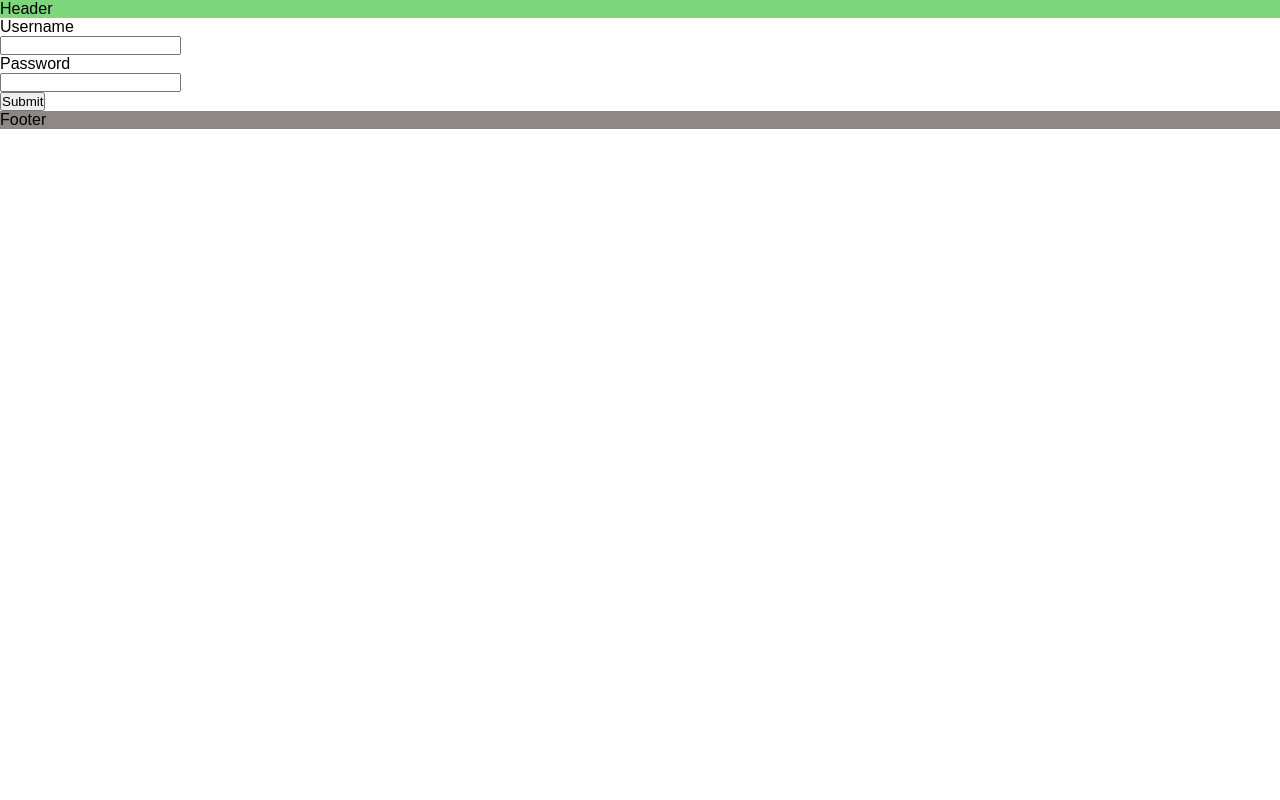
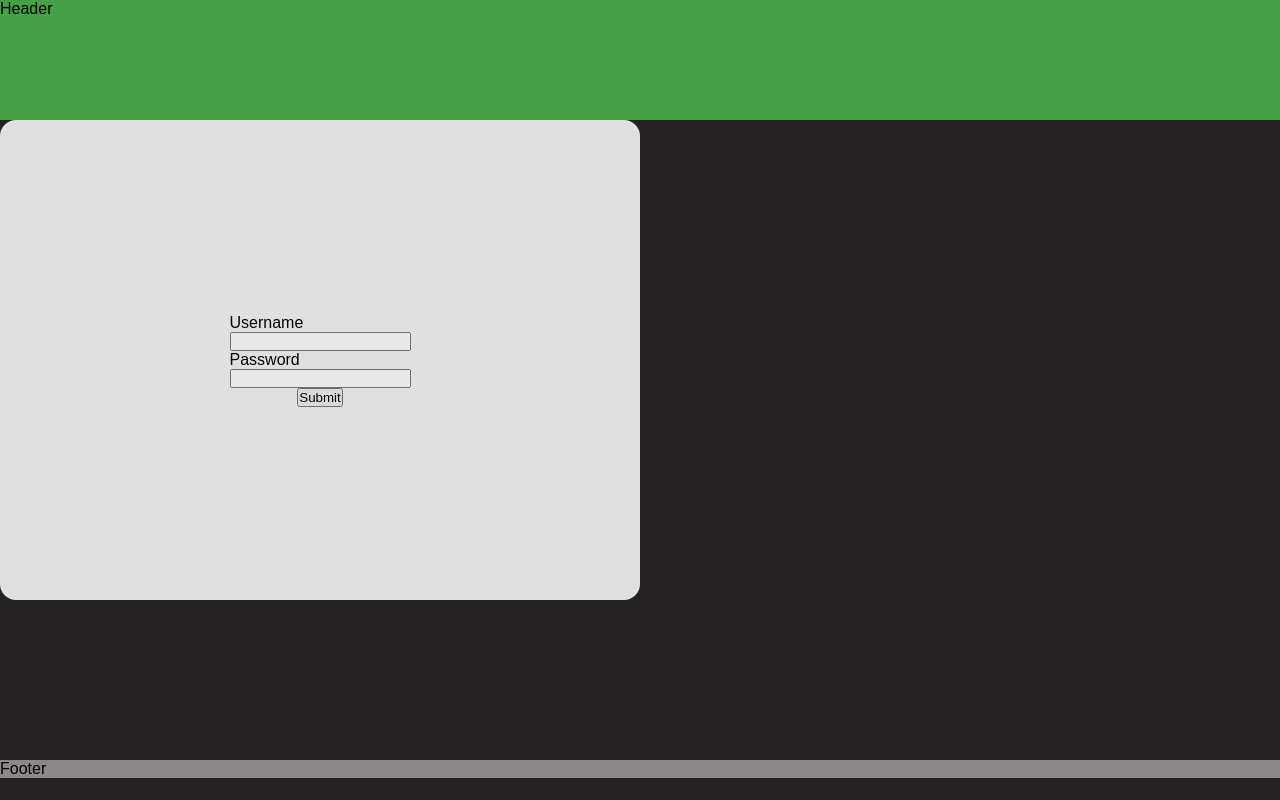
Before and after one commit to Manuelmoranrod/huelladecarbono, a React (Create React App) app in the folder huella-carbono/: page /login in a window 1280 px wide. Built offline with nearby package versions, Linux system fonts and the light colour scheme.

Commit message:
mantentefuerte

```diff
--- a/huella-carbono/src/App.js
+++ b/huella-carbono/src/App.js
@@ -8,7 +8,7 @@ import './styles/styles.scss'
 
 function App() {
   return (
-    <div>
+    <div className="App">
       <BrowserRouter>
         <Header />
         <Main />
--- a/huella-carbono/src/components/Home/Home.jsx
+++ b/huella-carbono/src/components/Home/Home.jsx
@@ -1,7 +1,11 @@
 import React from "react";
 
 const Home = () => {
-  return <div>Home</div>;
+  return (
+    <main className="home">
+
+    </main>
+  );
 };
 
 export default Home;
--- a/huella-carbono/src/components/Login/Login.jsx
+++ b/huella-carbono/src/components/Login/Login.jsx
@@ -2,6 +2,7 @@ import React from "react";
 
 const Login = () => {
   return (
+    <div className="login">
       <form className="form-login" method="POST"
         action="http://localhost:3001/login">
         <label>
@@ -16,6 +17,7 @@ const Login = () => {
           <button type="submit">Submit</button>
         </div>
       </form>
+    </div>
   );
 };
 
--- a/huella-carbono/src/styles/components/_header.scss
+++ b/huella-carbono/src/styles/components/_header.scss
@@ -1,3 +1,4 @@
 .header{
     background-color: rgba(81, 202, 81, 0.753);
+    height: 15vh;
 }
--- /dev/null
+++ b/huella-carbono/src/styles/components/_home.scss
@@ -0,0 +1,4 @@
+.home {
+
+    height: 80vh;
+}
--- a/huella-carbono/src/styles/components/_login.scss
+++ b/huella-carbono/src/styles/components/_login.scss
@@ -0,0 +1,17 @@
+.login {
+    height: 80vh;
+
+}
+
+.form-login {
+    background-color: whitesmoke;
+    width: 50%;
+    height: 60vh;
+    border-radius: 1rem;
+    display:flex;
+    flex-direction: column;
+    align-items: center;
+    justify-content: center;
+    opacity: 0.9;
+
+}
--- a/huella-carbono/src/styles/styles.scss
+++ b/huella-carbono/src/styles/styles.scss
@@ -1,5 +1,6 @@
 @import './components/header';
 @import './components/login';
 @import './components/footer';
+@import './components/home';
 
 @import './views/app';
--- a/huella-carbono/src/styles/views/_app.scss
+++ b/huella-carbono/src/styles/views/_app.scss
@@ -6,8 +6,6 @@
 
 .App {
     height: 100vh;
-    display: flex;
-    flex-direction: column;
-    justify-content: space-between;
-    align-items: center;
+    background-color: rgb(36, 34, 34);
+
 }
```
Lines whose indentation alone changed are shown as unchanged.
